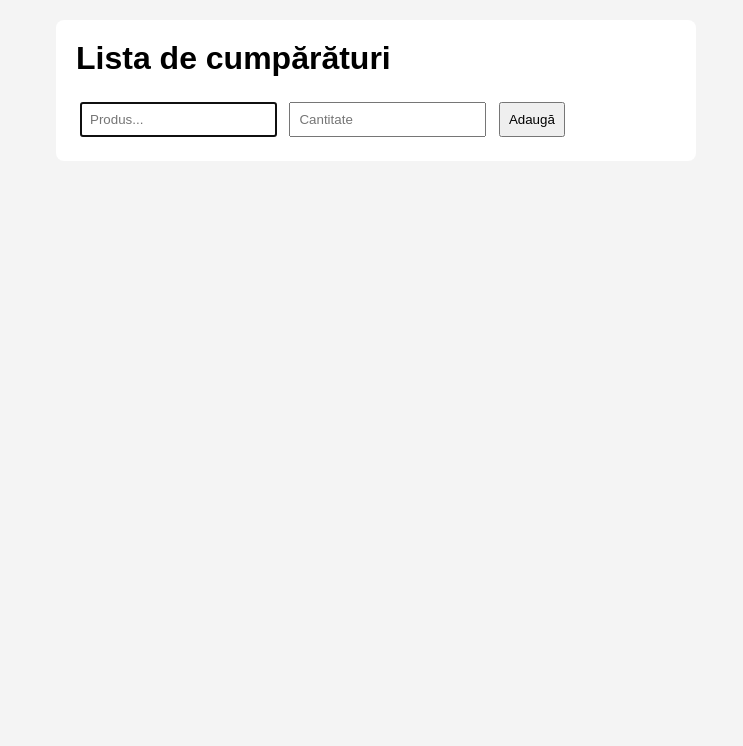
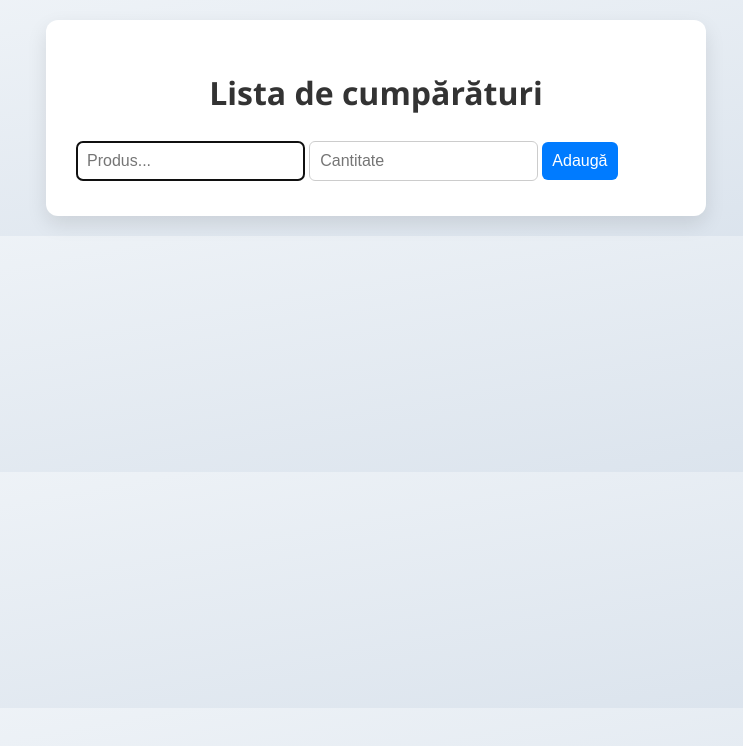
Before and after one commit to ruben-24/Lista-cumparaturi, a website: page public/index.html in a window 1280 px wide. Shown: the whole page, without its empty margins (264-1007 px from the left). Drawn offline with nearby package versions, Linux system fonts and the light colour scheme; no server answers.

Commit message:
Update styles.css

```diff
--- a/public/styles.css
+++ b/public/styles.css
@@ -1,7 +1,59 @@
-body { font-family: sans-serif; background:#f4f4f4; margin:0; padding:20px; }
-#app { background:white; padding:20px; border-radius:8px; max-width:600px; margin:auto; }
-h1 { margin-top:0; }
-input, button { padding:8px; margin:4px; }
-.category { margin-top:20px; }
-.item { display:flex; align-items:center; gap:10px; padding:6px 0; border-bottom:1px solid #eee; }
-.item:last-child { border-bottom:none; }
+body {
+  font-family: 'Segoe UI', Tahoma, Geneva, Verdana, sans-serif;
+  background: linear-gradient(to bottom right, #f0f4f8, #d9e2ec);
+  margin: 0;
+  padding: 20px;
+}
+
+#app {
+  background: white;
+  padding: 30px;
+  border-radius: 12px;
+  max-width: 600px;
+  margin: auto;
+  box-shadow: 0 8px 20px rgba(0,0,0,0.1);
+}
+
+h1 {
+  text-align: center;
+  color: #333;
+}
+
+input, button {
+  padding: 10px;
+  margin: 5px 0;
+  border-radius: 6px;
+  border: 1px solid #ccc;
+  font-size: 16px;
+}
+
+button {
+  background-color: #007bff;
+  color: white;
+  border: none;
+  cursor: pointer;
+  transition: 0.2s;
+}
+
+button:hover {
+  background-color: #0056b3;
+}
+
+.item {
+  display: flex;
+  align-items: center;
+  justify-content: space-between;
+  gap: 10px;
+  padding: 10px;
+  border-bottom: 1px solid #eee;
+  border-radius: 6px;
+  transition: 0.2s;
+}
+
+.item:hover {
+  background-color: #f9f9f9;
+}
+
+.item span {
+  flex-grow: 1;
+}
```
